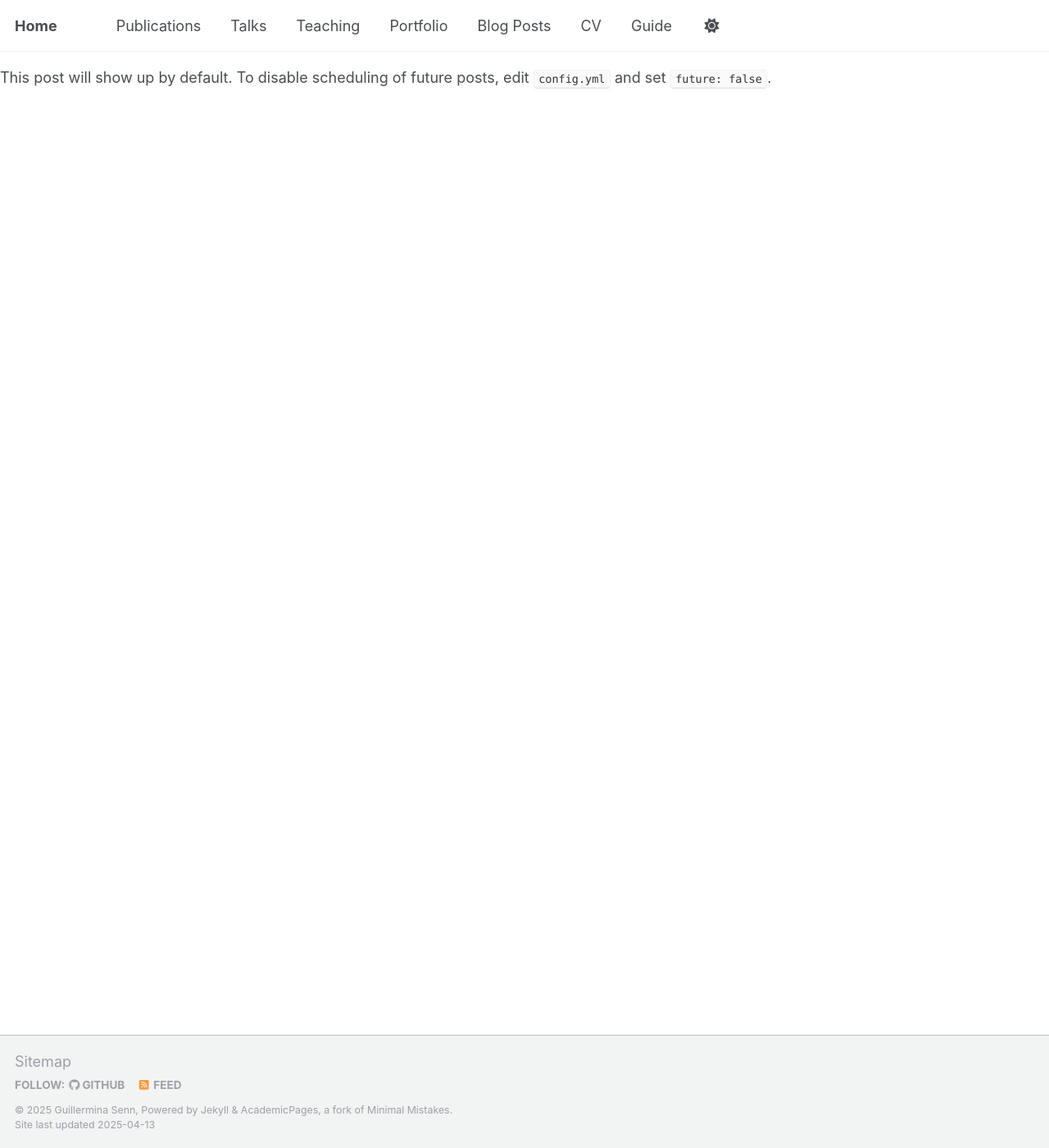
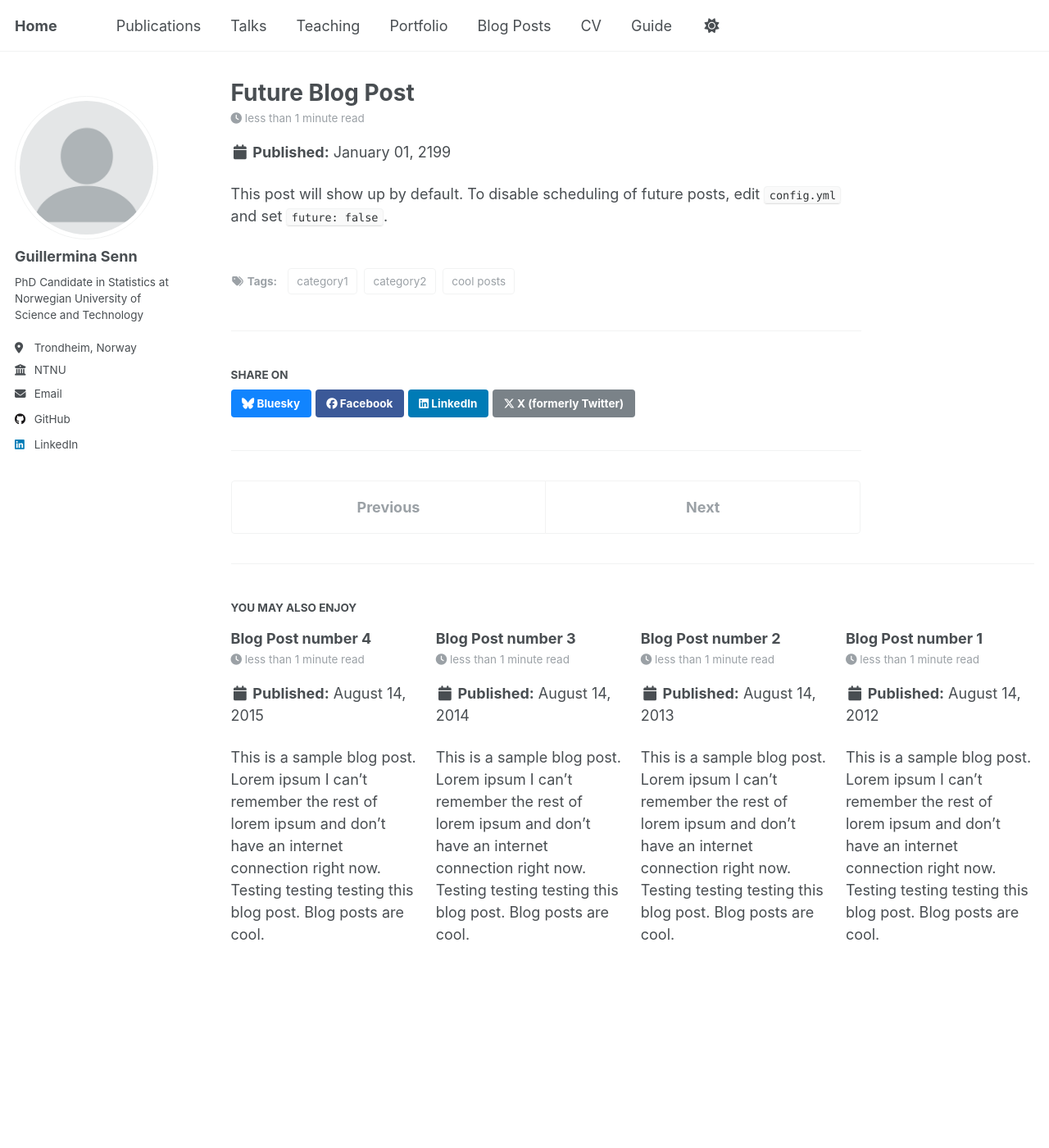
Before and after one commit to guillerminasenn/guillerminasenn.github.io, a Jekyll site: the page built from _posts/2199-01-01-future-post.md, in a window 1280 px wide and 1400 px high. Shown: the whole window at 82% size. Built offline with Jekyll 4.4.1, drawn with Linux system fonts in a browser that asks for light colours; our own code applies the rules of GitHub Pages for plain Markdown files; part of the change alters nothing that is shown.

Commit message:
Update _config.yml

```diff
--- a/_config.yml
+++ b/_config.yml
@@ -229,24 +229,24 @@ collections:
 
 # These settings control how pages and collections are included in the site
 defaults:
-  # # _posts
-  # - scope:
-  #     path: ""
-  #     type: posts
-  #   values:
-  #     layout: single
-  #     author_profile: true
-  #     read_time: true
-  #     comments: true
-  #     share: true
-  #     related: true
-  # # _pages
-  # - scope:
-  #     path: ""
-  #     type: pages
-  #   values:
-  #     layout: single
-  #     author_profile: true
+  # _posts
+  - scope:
+      path: ""
+      type: posts
+    values:
+      layout: single
+      author_profile: true
+      read_time: true
+      comments: true
+      share: true
+      related: true
+  # _pages
+  - scope:
+      path: ""
+      type: pages
+    values:
+      layout: single
+      author_profile: true
   # _teaching
   - scope:
       path: ""
@@ -265,15 +265,15 @@ defaults:
       author_profile: true
       share: true
       comments: true
-  # # _portfolio
-  # - scope:
-  #     path: ""
-  #     type: portfolio
-  #   values:
-  #     layout: single
-  #     author_profile: true
-  #     share: true
-  #     comment: true
+  # _portfolio
+  - scope:
+      path: ""
+      type: portfolio
+    values:
+      layout: single
+      author_profile: true
+      share: true
+      comment: true
   # _talks
   - scope:
       path: ""
```
